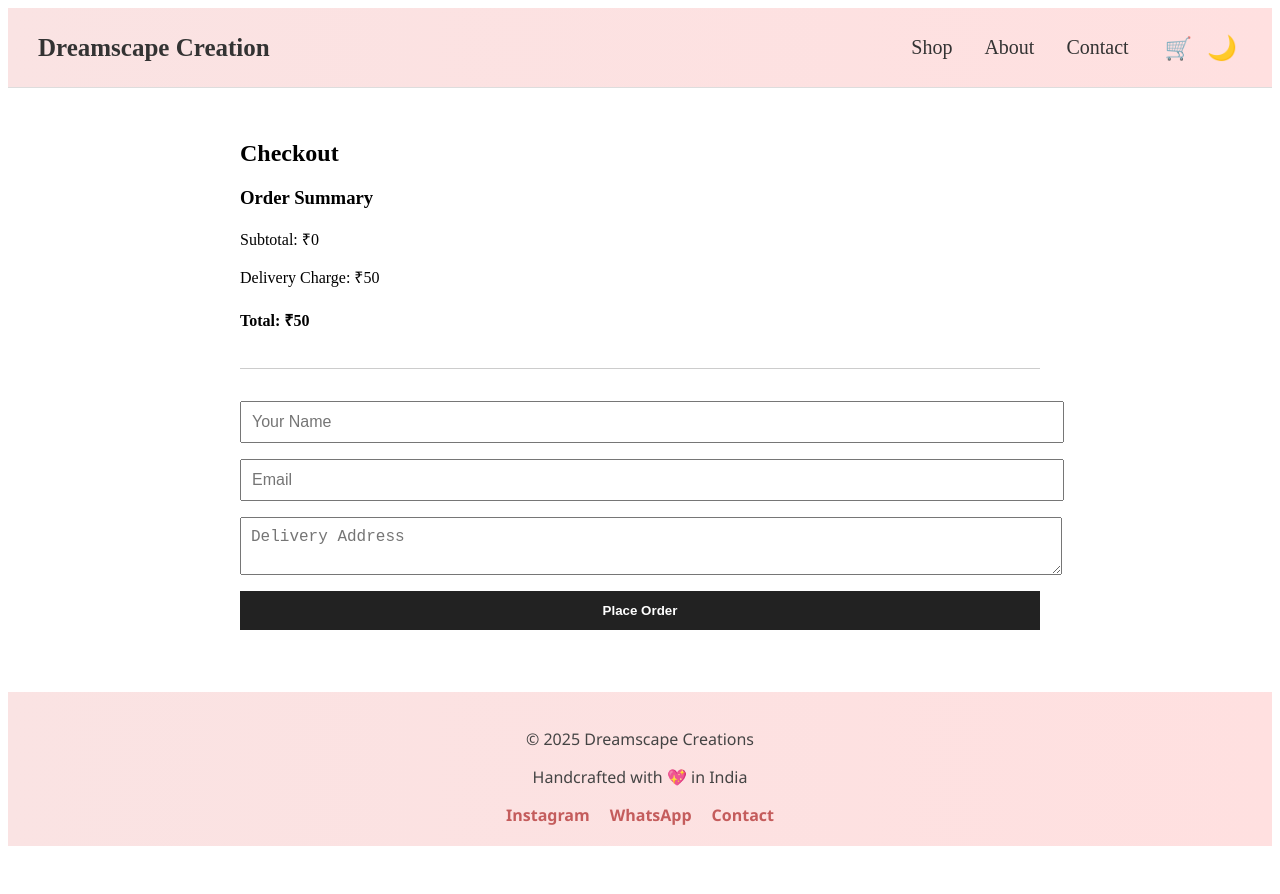
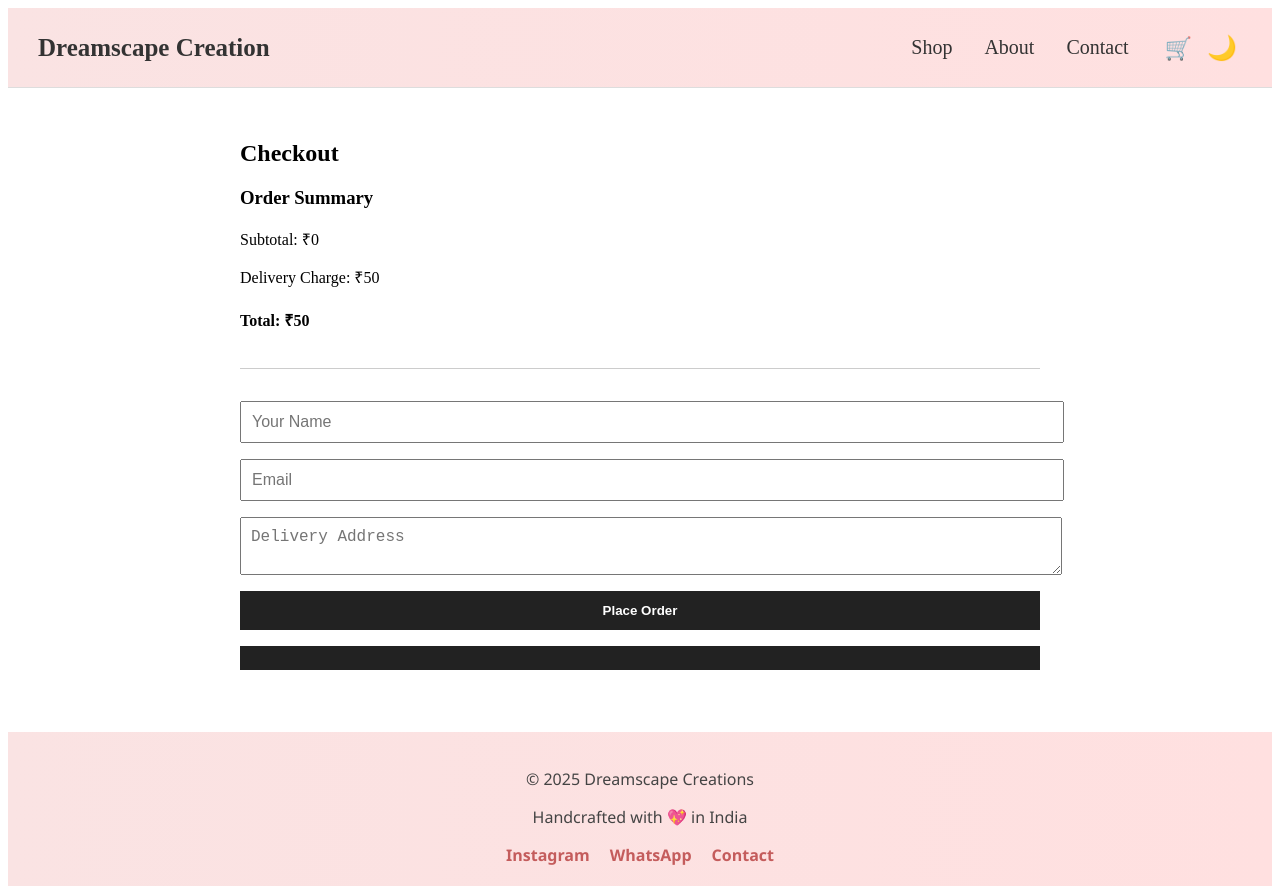
Before and after one commit to annu1908/1dreamscape_creation, a React (Create React App) app in the folder client/: page /checkout in a window 1280 px wide. Before the commit the page ends 854 px from the top, so only its background shows below. Built offline with nearby package versions, Linux system fonts and the light colour scheme.

Commit message:
razorpay

```diff
--- a/client/public/index.html
+++ b/client/public/index.html
@@ -39,5 +39,6 @@
       To begin the development, run `npm start` or `yarn start`.
       To create a production bundle, use `npm run build` or `yarn build`.
     -->
+      <script src="https://checkout.razorpay.com/v1/checkout.js"></script>
   </body>
 </html>
--- a/client/src/components/CheckoutPage.js
+++ b/client/src/components/CheckoutPage.js
@@ -2,6 +2,7 @@ import React, { useState } from 'react';
 import './CheckoutPage.css';
 import axios from 'axios';
 import { useNavigate } from 'react-router-dom';
+import { loadRazorpay } from '../utils/checkoutHndler';
 
 const CheckoutPage = ({ cartItems, setCartItems }) => {
   const [showMessage,setShowMessage]=useState(false);
@@ -103,6 +104,7 @@ const navigate=useNavigate();
           required
         ></textarea>
         <button type="submit">Place Order</button>
+        <button onClick={()=>loadRazorpay()}></button>
       </form>
     </div>
   );
--- /dev/null
+++ b/client/src/utils/checkoutHndler.js
@@ -0,0 +1,29 @@
+import axios from 'axios';
+
+export const loadRazorpay = (amount) => {
+  const options = {
+    key: 'rzp_test_soj7DcRXrQxl9G', // Replace with your Razorpay Test Key
+    amount: amount * 100, // amount in paisa
+    currency: 'INR',
+    name: 'ShilpSaaz',
+    description: 'Order Payment',
+    image: '/logo.png',
+    handler: function (response) {
+      alert('Payment successful!');
+      console.log(response);
+      // Optionally navigate to Thank You Page
+      window.location.href = "/ThankYou";
+    },
+    prefill: {
+      name: 'Annu Sandhu',
+      email: 'customer@example.com',
+      contact: '9999999999',
+    },
+    theme: {
+      color: '#3399cc',
+    },
+  };
+
+  const rzp = new window.Razorpay(options);
+  rzp.open();
+};
```
